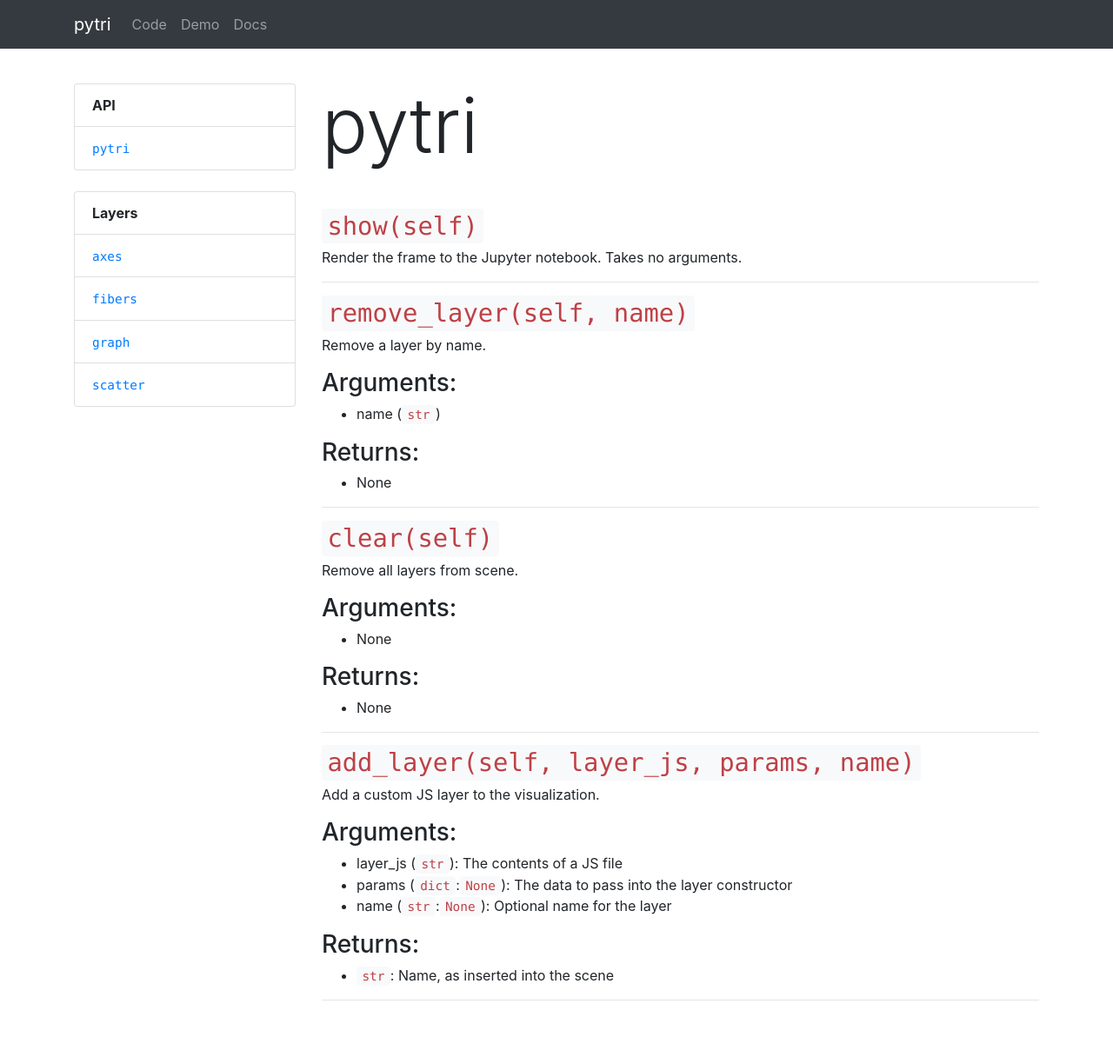
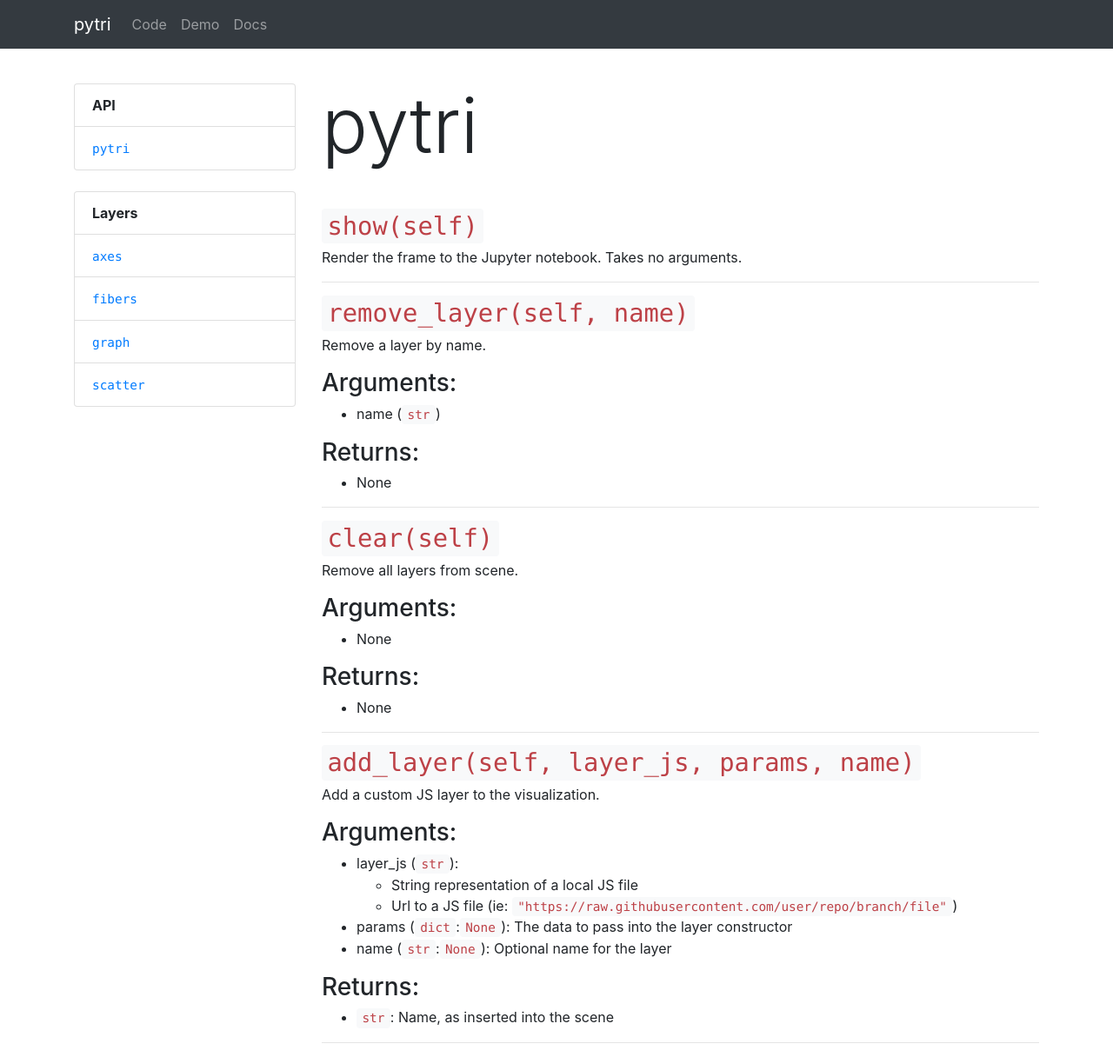
Before and after one commit to aplbrain/pytri, a Jekyll site: the page built from docs/docs/pytri.md, in a window 1280 px wide and 1216 px high. Shown: the whole window at 87% size. Built offline with Jekyll 4.4.1, drawn with Linux system fonts in a browser that asks for light colours.

Commit message:
Web docs (#36)
* [docs] Add documentation pages

* ADD documentation for add_layer: ability to load js file from url

```diff
--- a/docs/docs/pytri.md
+++ b/docs/docs/pytri.md
@@ -37,7 +37,9 @@
 Add a custom JS layer to the visualization.
 
 ### Arguments:
-* layer_js (`str`): The contents of a JS file
+* layer_js (`str`):
+    * String representation of a local JS file
+    * Url to a JS file (ie: `"https://raw.githubusercontent.com/user/repo/branch/file"`)
 * params (`dict`:`None`): The data to pass into the layer constructor
 * name (`str`:`None`): Optional name for the layer
 
```
